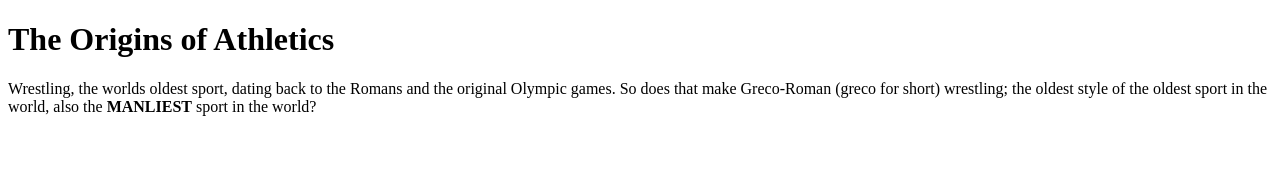
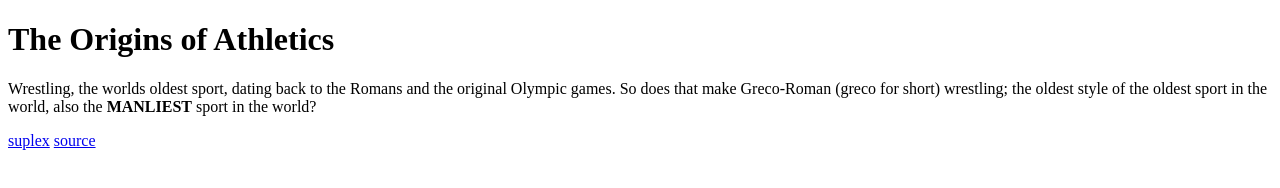
Before and after one commit to jbhouse/personal_website, a plain HTML site: page index.html in a window 1280 px wide. Drawn offline with Linux system fonts and the light colour scheme.

```diff
--- a/index.html
+++ b/index.html
@@ -7,5 +7,10 @@
 <h1>The Origins of Athletics</h1>
 <p> Wrestling, the worlds oldest sport, dating back to the Romans and the original Olympic games. So does that make Greco-Roman (greco for short) wrestling; the oldest style of the oldest sport in the world, also the <strong>MANLIEST</strong> sport in the world?
 </p>
+
+<a href="http://data1.ibtimes.co.in/cache-img-0-450/en/full/602243/1471252107_greco-roman-wrestling.jpg">suplex</a>
+
+<a href="http://www.ibtimes.co.in/ravinder-khatri-rio-2016-wrestling-live-streaming-watch-greco-roman-competition-live-689958">source</a>
+
 </body>
 </html>
```
